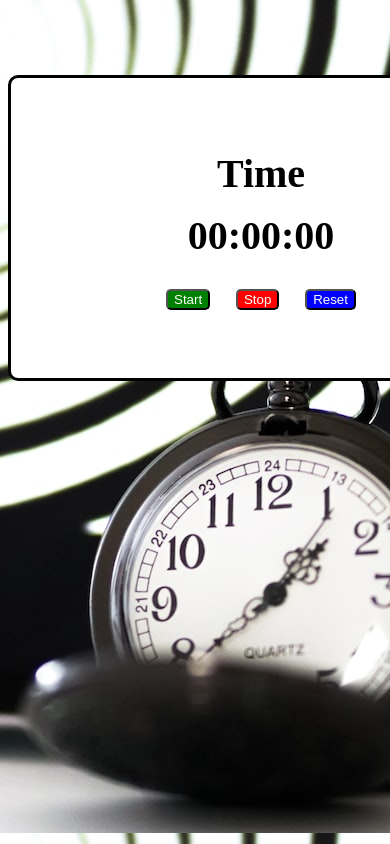
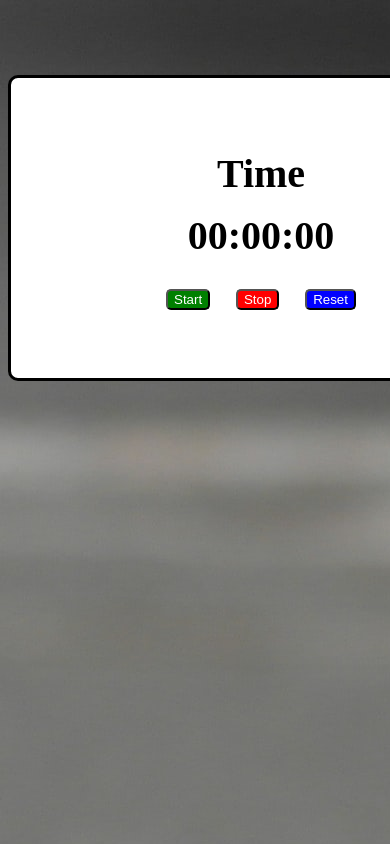
Before and after one commit to Prithvi333/stopwatch, a plain HTML site: page index.html in a window 390 px wide. Shown: the top 844 px of the page. Drawn offline with Linux system fonts and the light colour scheme.

Commit message:
Again updated

```diff
--- a/index.css
+++ b/index.css
@@ -109,9 +109,10 @@ color: black;
     }
 }
 
-@media only screen and (max-width:525px) {
+@media only screen and (max-width:1080px) {
     body{
-        background-image: url(m.jpg);
+        background-image: url(m2.jpg);
+
     }
 
 }
```
Also changed, not shown: m2.jpg (added).
